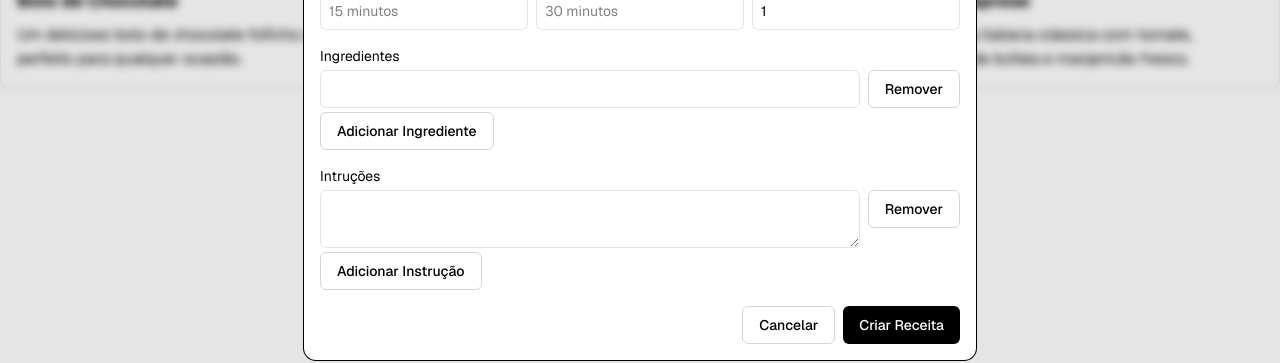
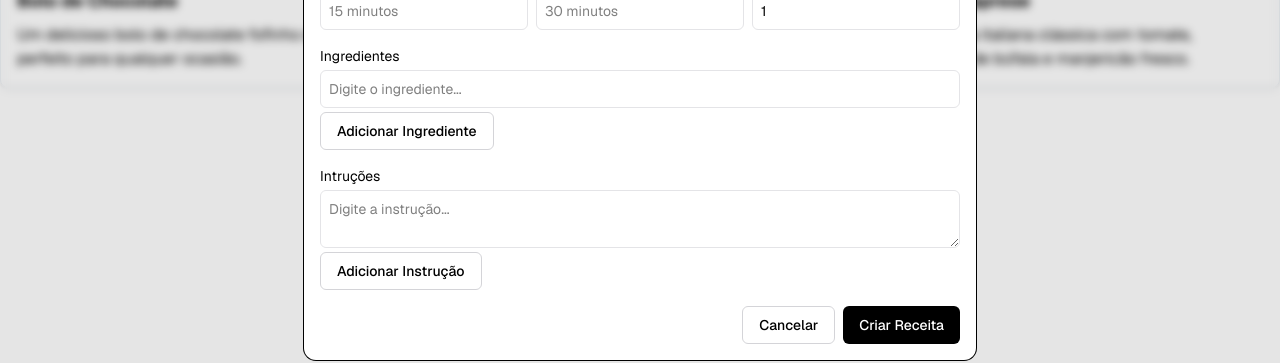
Before and after one commit to 12FlyBreads/recipes-website, a Next.js app: page /receitas in a window 1280 px wide. Both pictures are taken after a click on the button "Nova Receita". Shown: the part 387-750 px from the top of the page. Built offline with nearby package versions, Linux system fonts and the light colour scheme.

Commit message:
feat: useFieldArray implemented

```diff
--- a/src/components/RecipeFormModal/index.tsx
+++ b/src/components/RecipeFormModal/index.tsx
@@ -1,4 +1,4 @@
-import { useForm } from "react-hook-form";
+import { useFieldArray, useForm } from "react-hook-form";
 import { Dialog, DialogContent, DialogHeader, DialogTitle } from "../ui/dialog";
 import {
   RecipeFormData,
@@ -11,6 +11,26 @@ interface RecipeFormModalProps {
   onClose: () => void;
 }
 
+const DEFAULT_VALUES: RecipeFormData = {
+    title: "",
+    category: "",
+    description: "",
+    image: "",
+    prepTime: "",
+    cookTime: "",
+    servings: 1,
+    ingredients: [
+      {
+        value: ""
+      }
+    ],
+    instructions: [
+      {
+        value: ""
+      }
+    ]
+  };
+
 export default function RecipeFormModal({
   isOpen,
   onClose,
@@ -20,10 +40,30 @@ export default function RecipeFormModal({
     reset,
     handleSubmit,
     formState: { errors },
+    control
   } = useForm<RecipeFormData>({
     resolver: yupResolver(recipeSchema),
     mode: "onSubmit",
+    defaultValues: DEFAULT_VALUES
   });
+
+  const{
+    fields: ingredientFields,
+    append: appendIngredient,
+    remove: removeIngredient
+  } = useFieldArray({
+    control,
+    name: "ingredients"
+  })
+
+  const{
+    fields: instructionFields,
+    append: appendInstruction,
+    remove: removeInstruction
+  } = useFieldArray({
+    control,
+    name: "instructions"
+  })
 
   const onSubmit = (data: RecipeFormData) => {
     console.log(data);
@@ -151,21 +191,29 @@ export default function RecipeFormModal({
           <div className="flex flex-col gap-1">
             <label htmlFor="ingredients">Ingredientes</label>
             <div className="flex flex-col gap-1">
-              <div className="flex gap-2 w-full">
+            {ingredientFields.map((field, index) => (
+                <div key={field.id} className="flex gap-2 w-full">
                 <input
+                placeholder="Digite o ingrediente..."
                   type="text"
                   id="ingredients"
                   className={inputStyle}
+                    {...register(`ingredients.${index}.value`)}
                 ></input>
+                { ingredientFields.length > 1 && (
                 <button
                   type="button"
+                  onClick={() => removeIngredient(index)}
                   className="px-4 py-2 font-medium bg-white border border-zinc-300 rounded-md hover:bg-gray-100 transition-colors"
                 >
                   Remover
                 </button>
+              ) }
               </div>
+            ))}
               <button
                 type="button"
+                onClick={() => appendIngredient({ value: "" })}
                 className="px-4 py-2 font-medium bg-white border border-zinc-300 rounded-md hover:bg-gray-100 transition-colors h-fit w-fit"
               >
                 Adicionar Ingrediente
@@ -176,17 +224,23 @@ export default function RecipeFormModal({
           <div className="flex flex-col gap-1">
             <label htmlFor="instructions">Intruções</label>
             <div className="flex flex-col gap-1">
-              <div className="flex gap-2 w-full">
-                <textarea id="instructions" className={inputStyle}></textarea>
+              {instructionFields.map((field, index) => (
+                <div key={field.id} className="flex gap-2 w-full">
+                <textarea id="instructions" placeholder="Digite a instrução..." className={inputStyle} {...register(`instructions.${index}.value`)}></textarea>
+                { instructionFields.length > 1 && (
                 <button
                   type="button"
+                    onClick={() => removeInstruction(index)}
                   className="px-4 py-2 font-medium bg-white border border-zinc-300 rounded-md hover:bg-gray-100 transition-colors h-fit"
                 >
                   Remover
                 </button>
+                ) }
               </div>
+              ))}
               <button
                 type="button"
+                onClick={() => appendInstruction({ value: "" })}
                 className="px-4 py-2 font-medium bg-white border border-zinc-300 rounded-md hover:bg-gray-100 transition-colors h-fit w-fit"
               >
                 Adicionar Instrução
--- a/src/lib/formValidationSchemas/recipeSchema.ts
+++ b/src/lib/formValidationSchemas/recipeSchema.ts
@@ -7,7 +7,17 @@ export const recipeSchema = yup.object().shape({
     image: yup.string().required("A URL da imagem é obrigatória"),
     prepTime: yup.string().required("O tempo de preparo é obrigatório"),
     cookTime: yup.string().required("O tempo de cozimento é obrigatório"),
-    servings: yup.number().typeError("As porções devem ser um número").positive("As porções devem ser um número positivo").integer("As porções devem ser um número inteiro").min(1, "As porções devem ser pelo menos 1").required("As porções são obrigatórias")
+    servings: yup.number().typeError("As porções devem ser um número").positive("As porções devem ser um número positivo").integer("As porções devem ser um número inteiro").min(1, "As porções devem ser pelo menos 1").required("As porções são obrigatórias"),
+    ingredients: yup.array().of(
+        yup.object({
+            value: yup.string().required("O ingrediente é obrigatório"),
+        })
+    ).min(1, "É necessário adicionar pelo menos um ingrediente").required("É necessário adicionar pelo menos um ingrediente"),
+    instructions: yup.array().of(
+        yup.object({
+            value: yup.string().required("O passo é obrigatório"),
+        })
+    ).min(1, "É necessário adicionar pelo menos um passo").required("É necessário adicionar pelo menos um passo"),
 });
 
 export type RecipeFormData = yup.InferType<typeof recipeSchema>;
```
